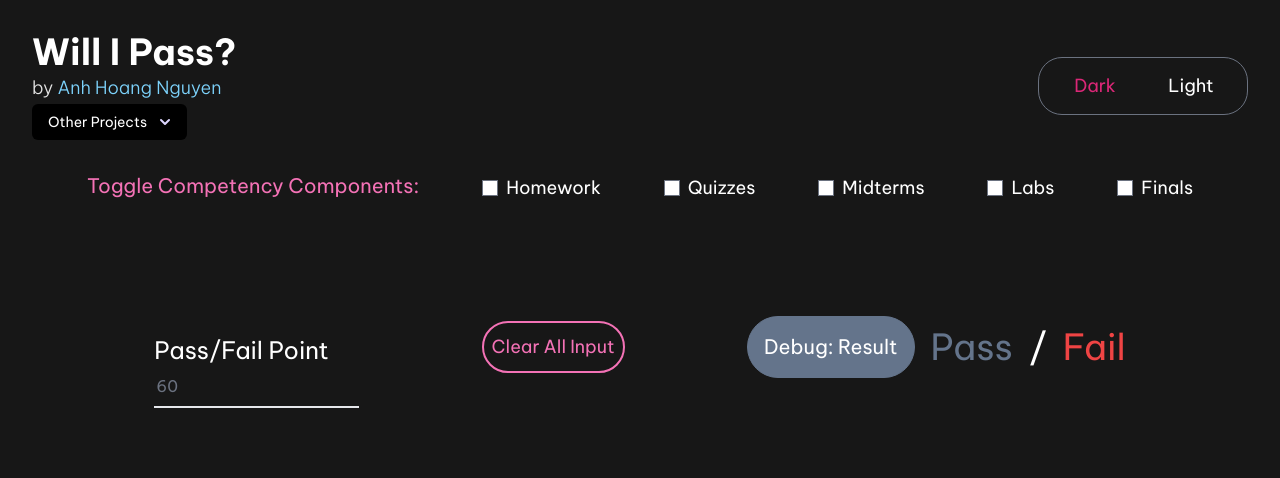
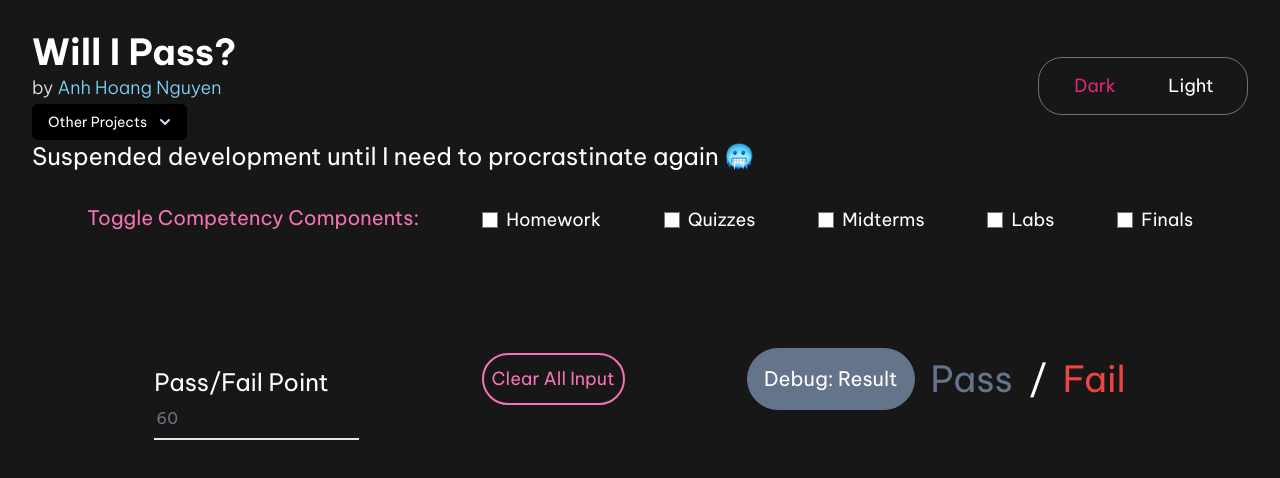
Before and after one commit to aaanh/will-i-pass, a Next.js app in the folder web-app/: page / in a window 1280 px wide. Shown: the top 478 px of the page. Built offline with nearby package versions, Linux system fonts and the light colour scheme.

Commit message:
pause banner :)

```diff
--- a/web-app/pages/index.js
+++ b/web-app/pages/index.js
@@ -117,6 +117,7 @@ export default function Home() {
 	return (
 		<div className="font-['Be_Vietnam_Pro'] p-2 md:p-0 md:m-0 h-screen w-screen overflow-x-hidden md:py-8 md:px-8 bg-white text-slate-500 dark:bg-neutral-900 dark:text-white leading-8 flex flex-col align-center">
 			<Branding></Branding>
+			<h1 className="text-2xl">Suspended development until I need to procrastinate again 🥶</h1>
 			<div id="toggler" className="mt-8 flex-wrap flex justify-evenly space-x-2">
 				<h2 className="text-xl dark:text-pink-400">Toggle Competency Components:</h2>
 				<Toggler comp="Homework" handler={toggleHomework} isEnable={isHomework}></Toggler>
```
